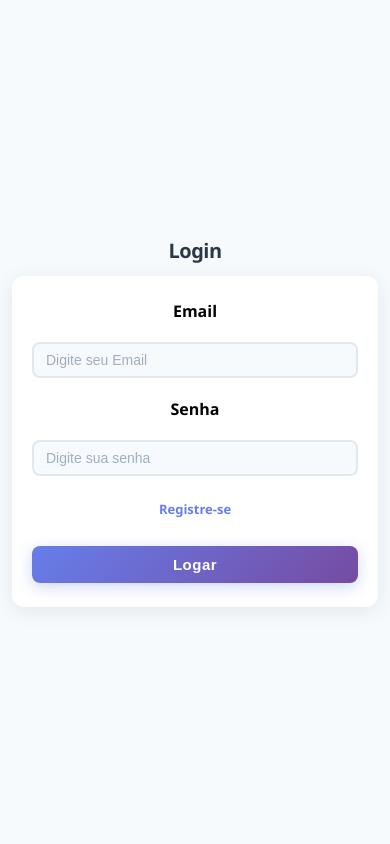
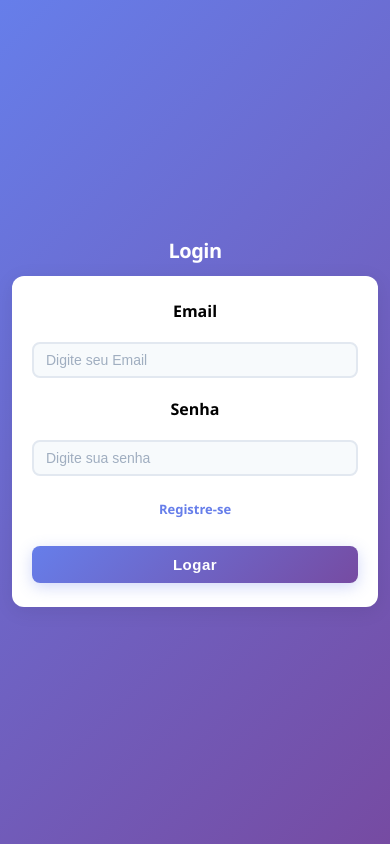
Before and after one commit to KLima12/CursoReactTs, a React (Vite) app in the folder react-base/: page / in a window 390 px wide. Built offline with nearby package versions, Linux system fonts and the light colour scheme; no server answers.

Commit message:
Ajustando responsividade mobile

```diff
--- a/react-base/src/pages/public/AuthForm.module.css
+++ b/react-base/src/pages/public/AuthForm.module.css
@@ -159,7 +159,6 @@
 @media (max-width: 480px) {
   .PageContainer {
     padding: 12px;
-    background: #f7fafc;
   }
 
   .PageContent {
@@ -171,7 +170,6 @@
 
   .PageContainer h1 {
     font-size: 20px;
-    color: #2d3748;
     text-shadow: none;
     margin-bottom: 12px;
   }
--- a/react-base/src/shared/layout/inputAddLayout/InputAddLayout.module.css
+++ b/react-base/src/shared/layout/inputAddLayout/InputAddLayout.module.css
@@ -114,6 +114,10 @@
     gap: 8px;
   }
 
+  .InputBase {
+    flex-direction: column;
+  }
+
   .BtnAdd {
     width: 100%;
     padding: 10px;
```
